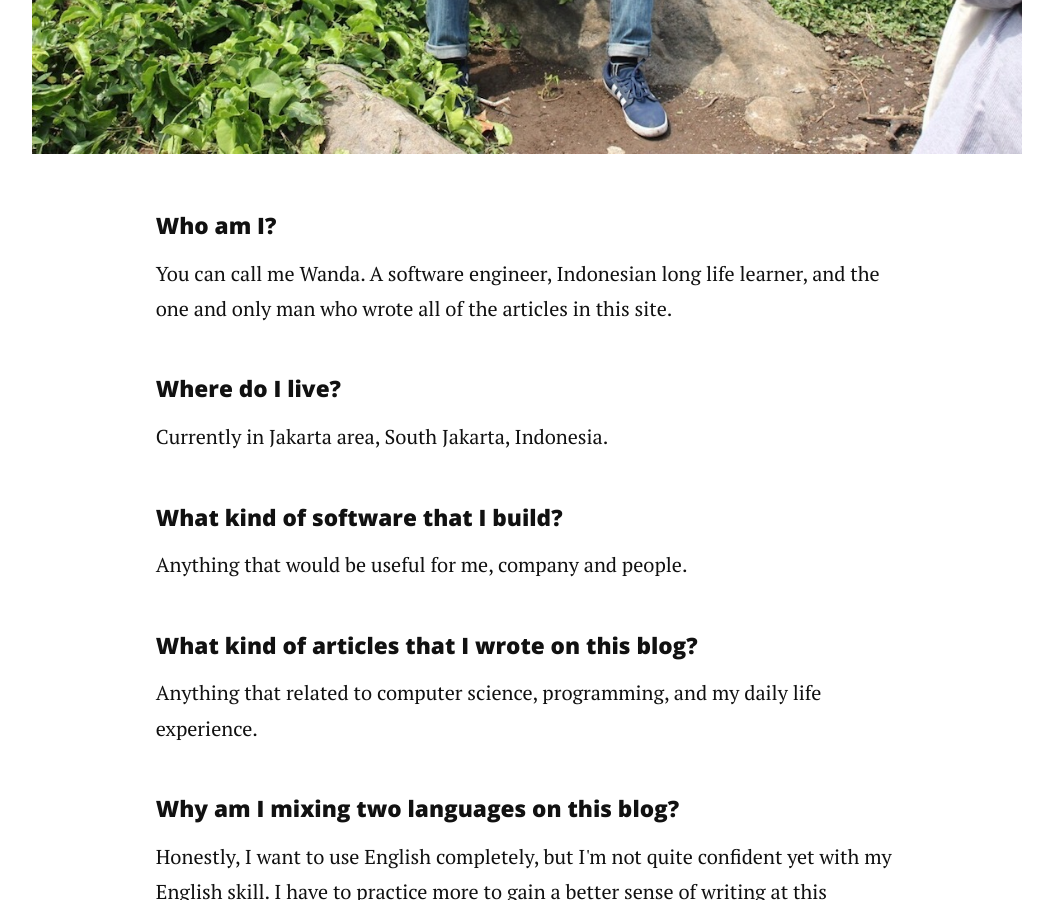
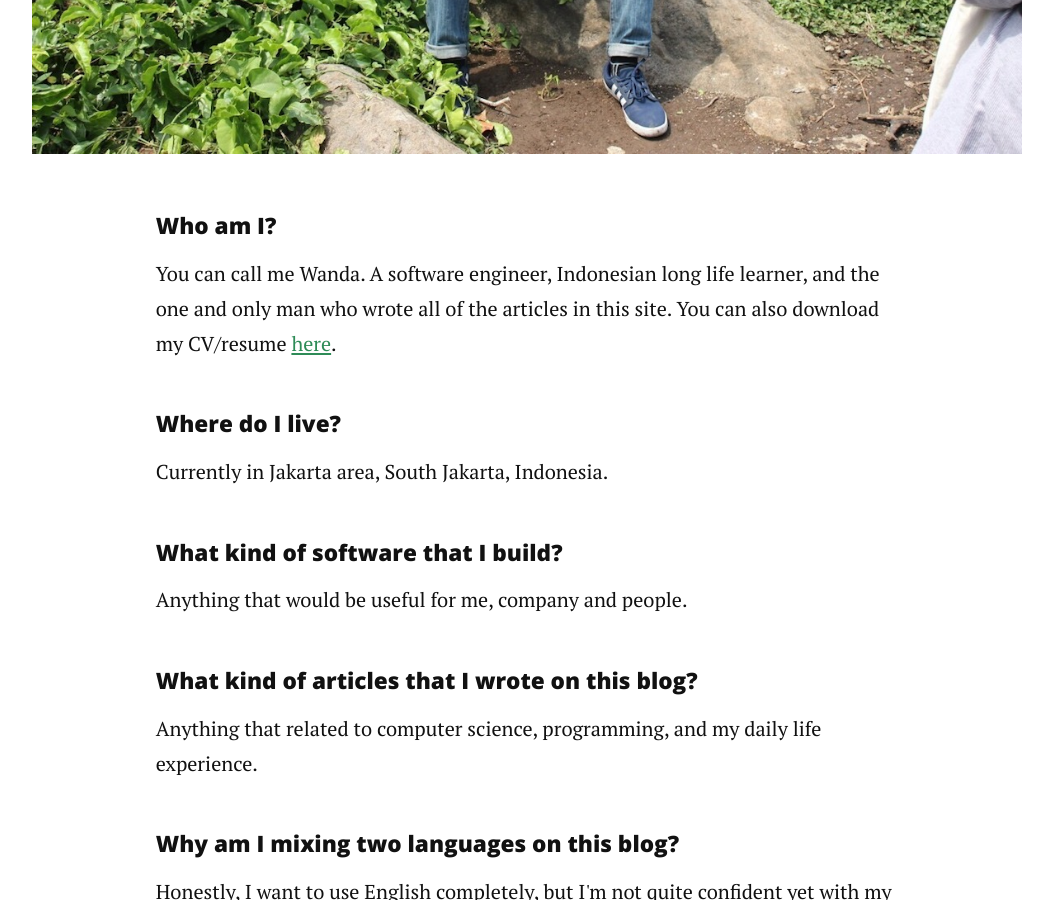
Before and after one commit to wlisrausr/wlisra.github.io, a Jekyll site: the page built from about.md, in a window 1280 px wide and 900 px high, scrolled down 941 px. Shown: the whole window, without its empty margins (113-1166 px from the left). Built offline with Jekyll 4.4.1, drawn with Linux system fonts in a browser that asks for light colours; nearby versions of some CDN libraries.

Commit message:
Add CV/resume

```diff
--- a/about.md
+++ b/about.md
@@ -9,7 +9,7 @@ title: "About"
 
   <div class="about-space">
     <h4>Who am I?</h4>
-    <p>You can call me Wanda. A software engineer, Indonesian long life learner, and the one and only man who wrote all of the articles in this site.</p>
+    <p>You can call me Wanda. A software engineer, Indonesian long life learner, and the one and only man who wrote all of the articles in this site. You can also download my CV/resume <a href="{{ '/assets/docs/wii-resume.pdf' | prepend: site.baseurl }}">here</a>.</p>
   </div>
 
   <div class="about-space">
```
Also changed, not shown: 1 other file.
